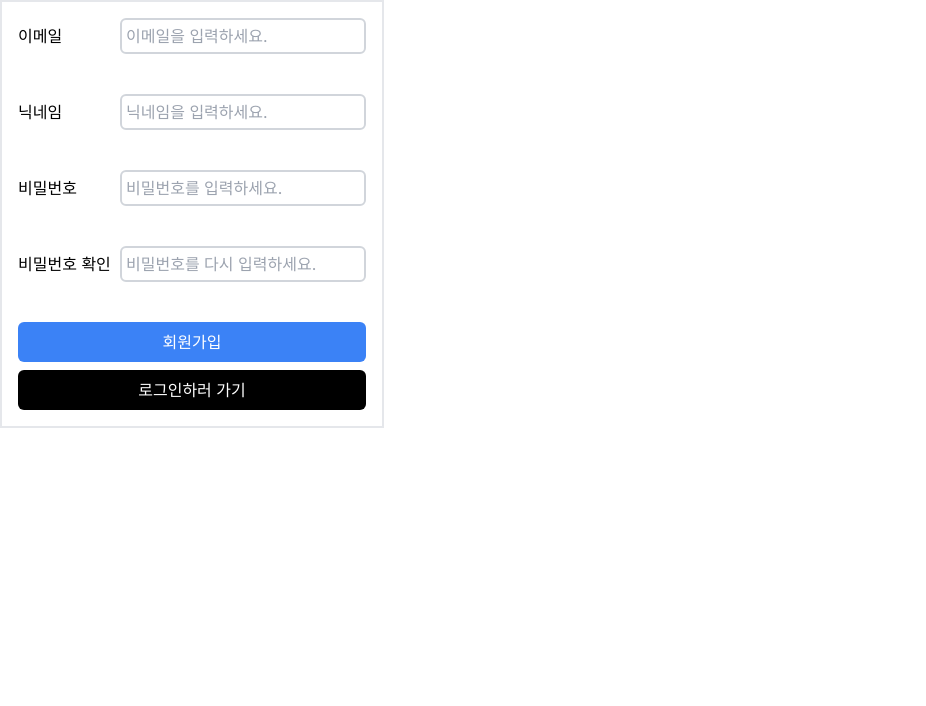
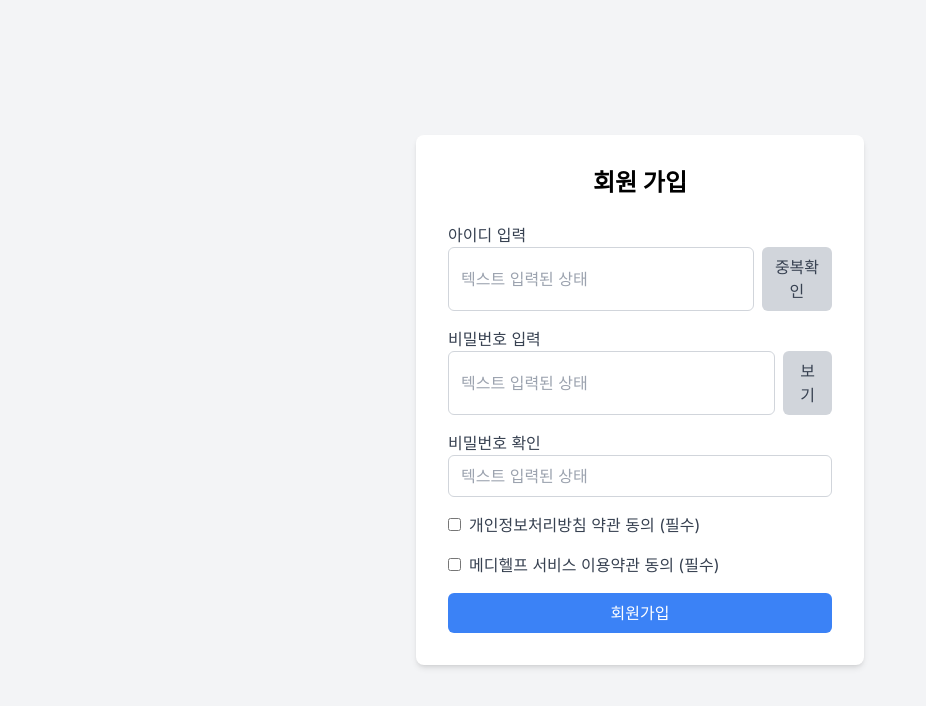
Before and after one commit to ydmaad/medi-help, a Next.js app: page /auth/signup in a window 1280 px wide. Shown: the top 706 px of the page, without its empty margins (0-926 px from the left). Built offline with nearby package versions, Linux system fonts and the light colour scheme.

Commit message:
style : 로그인, 회원가입 페이지 기본 UI 스타일링

```diff
--- a/src/app/auth/login/page.tsx
+++ b/src/app/auth/login/page.tsx
@@ -8,6 +8,7 @@
   const [email, setEmail] = useState<string>("");
   const [password, setPassword] = useState<string>("");
   const [loading, setLoading] = useState<boolean>(false);
+  const [error, setError] = useState<string>("");
   const setUser = useAuthStore((state) => state.setUser);
 
   const router = useRouter();
@@ -15,6 +16,7 @@
   const onSubmit = async (e: React.FormEvent<HTMLFormElement>) => {
     e.preventDefault();
     setLoading(true);
+    setError("");
 
     try {
       const response = await fetch("/api/auth/login", {
@@ -31,36 +33,38 @@
         setUser(data.user);
         router.replace("/");
       } else {
-        alert(data.error);
+        setError(data.error);
       }
     } catch (error) {
       console.error("로그인 중 에러 발생:", error);
-      alert("로그인 중 문제가 발생했습니다.");
+      setError("로그인 중 문제가 발생했습니다.");
     } finally {
       setLoading(false);
     }
   };
 
   return (
+    <div className="flex justify-center items-center min-h-screen bg-gray-100">
       <form
         onSubmit={onSubmit}
-      className="flex flex-col gap-y-2 border-2 w-96 items-center"
+        className="bg-white p-8 rounded-lg shadow-md w-full max-w-md"
       >
-      <div className="w-full flex items-center justify-between p-4">
-        <label htmlFor="email" className="mr-2">
-          이메일
+        <h2 className="text-2xl font-bold text-center mb-6">로그인</h2>
+        <div className="mb-4">
+          <label htmlFor="email" className="block text-gray-700">
+            아이디(이메일 주소)
           </label>
           <input
             type="email"
             id="email"
             value={email}
             onChange={(e) => setEmail(e.target.value)}
-          placeholder="이메일을 입력하세요."
-          className="border-2 border-gray-300 rounded-md p-1"
+            placeholder="아이디(이메일 주소)"
+            className="w-full px-3 py-2 border rounded-md"
           />
         </div>
-      <div className="w-full flex items-center justify-between p-4">
-        <label htmlFor="password" className="mr-2">
+        <div className="mb-4">
+          <label htmlFor="password" className="block text-gray-700">
             비밀번호
           </label>
           <input
@@ -68,18 +72,58 @@
             id="password"
             value={password}
             onChange={(e) => setPassword(e.target.value)}
-          placeholder="비밀번호를 입력하세요."
-          className="border-2 border-gray-300 rounded-md p-1"
+            placeholder="비밀번호"
+            className="w-full px-3 py-2 border rounded-md"
           />
         </div>
-      <div className="w-full p-4 flex flex-col gap-y-2">
+        {error && <p className="text-red-500 mb-4">{error}</p>}
         <button
-          className="w-full bg-blue-500 text-white p-2 rounded-md"
+          type="submit"
+          className="w-full bg-blue-500 text-white py-2 rounded-md"
           disabled={loading}
         >
           {loading ? "로딩 중..." : "로그인"}
         </button>
+        <div className="flex items-center justify-between my-4">
+          <div className="flex items-center">
+            <input type="checkbox" id="remember" className="mr-2" />
+            <label htmlFor="remember">아이디 기억하기</label>
+          </div>
+          <div>
+            <a href="#" className="text-sm text-gray-600">
+              아이디 찾기
+            </a>
+            <span className="mx-1 text-gray-400">|</span>
+            <a href="#" className="text-sm text-gray-600">
+              비밀번호 찾기
+            </a>
+          </div>
+        </div>
+        <div className="text-center">
+          <span className="text-sm text-gray-600">간편로그인</span>
+        </div>
+        <div className="flex justify-between mt-4">
+          <button
+            type="button"
+            className="w-full bg-white text-black border border-gray-300 py-2 rounded-md flex items-center justify-center mr-2"
+          >
+            {/* <img src="/google-icon.svg" alt="Google" className="w-5 h-5 mr-2" /> */}
+            구글 로그인
+          </button>
+          <button
+            type="button"
+            className="w-full bg-yellow-500 text-black py-2 rounded-md flex items-center justify-center"
+          >
+            {/* <img src="/kakao-icon.svg" alt="Kakao" className="w-5 h-5 mr-2" /> */}
+            카카오 로그인
+          </button>
+        </div>
+        <div className="text-center mt-4">
+          <a href="/auth/signup" className="text-sm text-gray-600">
+            회원가입
+          </a>
         </div>
       </form>
+    </div>
   );
 }
--- a/src/app/auth/logout/page.tsx
+++ b/src/app/auth/logout/page.tsx
@@ -11,7 +11,7 @@
   useEffect(() => {
     const logout = async () => {
       await fetch("/api/auth/logout", {
-        method: "POST",
+        method: "DELETE",
       });
 
       clearUser();
@@ -23,3 +23,5 @@
 
   return <p>로그아웃 중...</p>;
 }
+
+// method : post가 아닌 delete로 변경
--- a/src/app/auth/signup/page.tsx
+++ b/src/app/auth/signup/page.tsx
@@ -2,101 +2,57 @@
 
 import { useRouter } from "next/navigation";
 import { useState } from "react";
-import Link from "next/link";
 
 export default function SignUpPage() {
   const [email, setEmail] = useState<string>("");
   const [password, setPassword] = useState<string>("");
   const [passwordConfirm, setPasswordConfirm] = useState<string>("");
-  const [nickname, setNickname] = useState<string>("");
-  const [error, setError] = useState<{ [key: string]: string }>({
-    password: "",
-    passwordConfirm: "",
-    nickname: "",
-  });
+  const [error, setError] = useState<{ [key: string]: string }>({});
   const [loading, setLoading] = useState<boolean>(false);
+  const [isEmailValid, setIsEmailValid] = useState<boolean | null>(null);
+  const [isPasswordValid, setIsPasswordValid] = useState<boolean | null>(null);
 
   const router = useRouter();
 
+  const validateEmail = (email: string) => {
+    const re = /\S+@\S+\.\S+/;
+    return re.test(email);
+  };
+
   const onChangeEmail = (e: React.ChangeEvent<HTMLInputElement>) => {
     setEmail(e.target.value);
+    setIsEmailValid(validateEmail(e.target.value));
   };
 
   const onChangePassword = (e: React.ChangeEvent<HTMLInputElement>) => {
     setPassword(e.target.value);
-    if (e.target.value.length < 6) {
-      setError((prev) => ({
-        ...prev,
-        password: "비밀번호는 최소 6자 이상입니다.",
-      }));
-    } else {
-      setError((prev) => ({ ...prev, password: "" }));
-    }
+    setIsPasswordValid(e.target.value.length >= 8);
   };
 
   const onChangePasswordConfirm = (e: React.ChangeEvent<HTMLInputElement>) => {
     setPasswordConfirm(e.target.value);
-    if (e.target.value.length < 6) {
     setError((prev) => ({
       ...prev,
-        passwordConfirm: "비밀번호 확인은 최소 6자 이상입니다.",
+      passwordConfirm:
+        e.target.value !== password ? "비밀번호가 일치하지 않습니다." : "",
     }));
-    } else {
-      setError((prev) => ({ ...prev, passwordConfirm: "" }));
-    }
-  };
-
-  const onChangeNickname = async (e: React.ChangeEvent<HTMLInputElement>) => {
-    const value = e.target.value;
-    setNickname(value);
-
-    if (value.trim() === "") {
-      setError((prev) => ({ ...prev, nickname: "닉네임을 입력해주세요." }));
-      return;
-    }
-
-    const response = await fetch("/api/auth/check-nickname", {
-      method: "POST",
-      headers: {
-        "Content-Type": "application/json",
-      },
-      body: JSON.stringify({ nickname: value }),
-    });
-
-    const data = await response.json();
-    if (data.exists) {
-      setError((prev) => ({
-        ...prev,
-        nickname: "이미 사용 중인 닉네임입니다.",
-      }));
-    } else {
-      setError((prev) => ({ ...prev, nickname: "" }));
-    }
   };
 
   const onSubmit = async (e: React.FormEvent<HTMLFormElement>) => {
     e.preventDefault();
     setLoading(true);
 
-    if (
-      email === "" ||
-      password === "" ||
-      passwordConfirm === "" ||
-      nickname === ""
-    ) {
+    if (email === "" || password === "" || passwordConfirm === "") {
       alert("모든 항목을 입력해주세요.");
       setLoading(false);
       return;
     }
 
     if (password !== passwordConfirm) {
-      alert("비밀번호와 비밀번호 확인이 일치하지 않습니다.");
-      setLoading(false);
-      return;
-    }
-
-    if (error.nickname !== "") {
-      alert("닉네임을 확인해주세요.");
+      setError((prev) => ({
+        ...prev,
+        passwordConfirm: "비밀번호가 일치하지 않습니다.",
+      }));
       setLoading(false);
       return;
     }
@@ -107,73 +63,101 @@
         headers: {
           "Content-Type": "application/json",
         },
-        body: JSON.stringify({ email, password, nickname }),
+        body: JSON.stringify({ email, password }),
       });
 
       const data = await response.json();
 
       if (response.ok) {
         alert("회원가입이 완료되었습니다.");
-        router.replace("/");
+        router.replace("/auth/signup/complete");
       } else {
-        alert(data.error);
+        setError((prev) => ({
+          ...prev,
+          submit: data.error,
+        }));
       }
     } catch (error) {
       console.error("회원가입 중 에러 발생:", error);
-      alert("회원가입 중 문제가 발생했습니다.");
+      setError((prev) => ({
+        ...prev,
+        submit: "회원가입 중 문제가 발생했습니다.",
+      }));
     } finally {
       setLoading(false);
     }
   };
 
   return (
+    <div className="flex justify-center items-center min-h-screen bg-gray-100">
       <form
         onSubmit={onSubmit}
-      className="flex flex-col gap-y-2 border-2 w-96 items-center"
+        className="bg-white p-8 rounded-lg shadow-md w-full max-w-md"
       >
-      <div className="w-full flex items-center justify-between p-4">
-        <label htmlFor="email" className="mr-2">
-          이메일
+        <h2 className="text-2xl font-bold text-center mb-6">회원 가입</h2>
+        <div className="mb-4">
+          <label htmlFor="email" className="block text-gray-700">
+            아이디 입력
           </label>
+          <div className="flex">
             <input
               type="email"
               id="email"
               value={email}
               onChange={onChangeEmail}
-          placeholder="이메일을 입력하세요."
-          className="border-2 border-gray-300 rounded-md p-1"
+              placeholder="텍스트 입력된 상태"
+              className={`w-full px-3 py-2 border ${
+                isEmailValid === false ? "border-red-500" : "border-gray-300"
+              } rounded-md`}
             />
+            <button
+              type="button"
+              className="ml-2 px-3 py-2 bg-gray-300 rounded-md text-gray-700"
+            >
+              중복확인
+            </button>
           </div>
-      <div className="w-full flex items-center justify-between p-4">
-        <label htmlFor="nickname" className="mr-2">
-          닉네임
+          {isEmailValid === false && (
+            <p className="text-red-500 text-sm mt-1">
+              사용할 수 없는 이메일입니다.
+            </p>
+          )}
+          {isEmailValid === true && (
+            <p className="text-green-500 text-sm mt-1">
+              사용할 수 있는 이메일입니다.
+            </p>
+          )}
+        </div>
+        <div className="mb-4">
+          <label htmlFor="password" className="block text-gray-700">
+            비밀번호 입력
           </label>
-        <input
-          type="text"
-          id="nickname"
-          value={nickname}
-          onChange={onChangeNickname}
-          placeholder="닉네임을 입력하세요."
-          className="border-2 border-gray-300 rounded-md p-1"
-        />
-      </div>
-      {error.nickname && <p className="text-red-500">{error.nickname}</p>}
-      <div className="w-full flex items-center justify-between p-4">
-        <label htmlFor="password" className="mr-2">
-          비밀번호
-        </label>
+          <div className="flex">
             <input
               type="password"
               id="password"
               value={password}
               onChange={onChangePassword}
-          placeholder="비밀번호를 입력하세요."
-          className="border-2 border-gray-300 rounded-md p-1"
+              placeholder="텍스트 입력된 상태"
+              className={`w-full px-3 py-2 border ${
+                isPasswordValid === false ? "border-red-500" : "border-gray-300"
+              } rounded-md`}
             />
+            <button
+              type="button"
+              className="ml-2 px-3 py-2 bg-gray-300 rounded-md text-gray-700"
+            >
+              보기
+            </button>
           </div>
-      {error.password && <p className="text-red-500">{error.password}</p>}
-      <div className="w-full flex items-center justify-between p-4">
-        <label htmlFor="passwordConfirm" className="mr-2">
+          {isPasswordValid === false && (
+            <p className="text-red-500 text-sm mt-1">
+              알파벳 대,소문자, 특수문자 포함 8자 이상
+            </p>
+          )}
+        </div>
+        <div className="mb-4">
+          <label htmlFor="passwordConfirm" className="block text-gray-700">
             비밀번호 확인
           </label>
           <input
@@ -181,29 +165,41 @@
             id="passwordConfirm"
             value={passwordConfirm}
             onChange={onChangePasswordConfirm}
-          placeholder="비밀번호를 다시 입력하세요."
-          className="border-2 border-gray-300 rounded-md p-1"
+            placeholder="텍스트 입력된 상태"
+            className="w-full px-3 py-2 border border-gray-300 rounded-md"
           />
+          {error.passwordConfirm && (
+            <p className="text-red-500 text-sm mt-1">{error.passwordConfirm}</p>
+          )}
+          {!error.passwordConfirm && passwordConfirm && (
+            <p className="text-green-500 text-sm mt-1">
+              비밀번호가 일치합니다.
+            </p>
+          )}
         </div>
-      {error.passwordConfirm && (
-        <p className="text-red-500">{error.passwordConfirm}</p>
+        <div className="mb-4">
+          <input type="checkbox" id="privacy" className="mr-2" />
+          <label htmlFor="privacy" className="text-gray-700">
+            개인정보처리방침 약관 동의 (필수)
+          </label>
+        </div>
+        <div className="mb-4">
+          <input type="checkbox" id="terms" className="mr-2" />
+          <label htmlFor="terms" className="text-gray-700">
+            메디헬프 서비스 이용약관 동의 (필수)
+          </label>
+        </div>
+        {error.submit && (
+          <p className="text-red-500 text-sm mb-4">{error.submit}</p>
         )}
-      <div className="w-full p-4 flex flex-col gap-y-2">
         <button
-          className="w-full bg-blue-500 text-white p-2 rounded-md"
+          type="submit"
+          className="w-full bg-blue-500 text-white py-2 rounded-md"
           disabled={loading}
         >
           {loading ? "로딩 중..." : "회원가입"}
         </button>
-        <Link href="/auth/login">
-          <button
-            type="button"
-            className="w-full bg-black text-white p-2 rounded-md"
-          >
-            로그인하러 가기
-          </button>
-        </Link>
+      </form>
     </div>
-    </form>
   );
 }
```
Also changed, not shown: src/app/api/auth/signup/route.ts (+4 -7 lines), src/app/auth/signup/complete.tsx (added, +25 -0 lines). Lines whose indentation alone changed are shown as unchanged.
